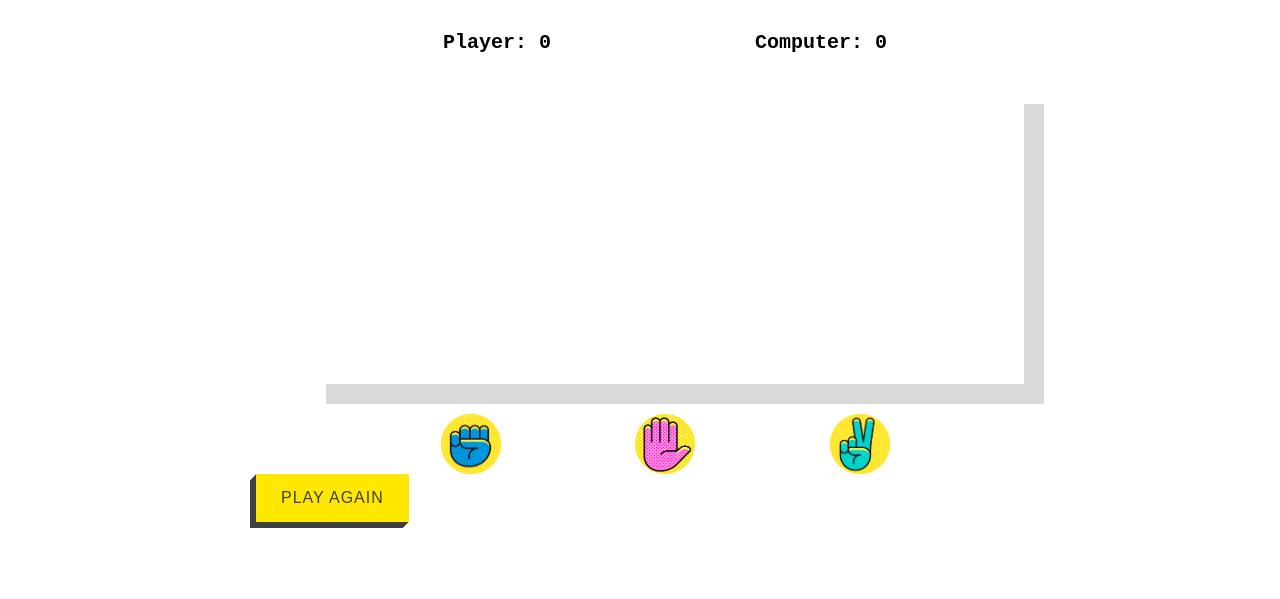
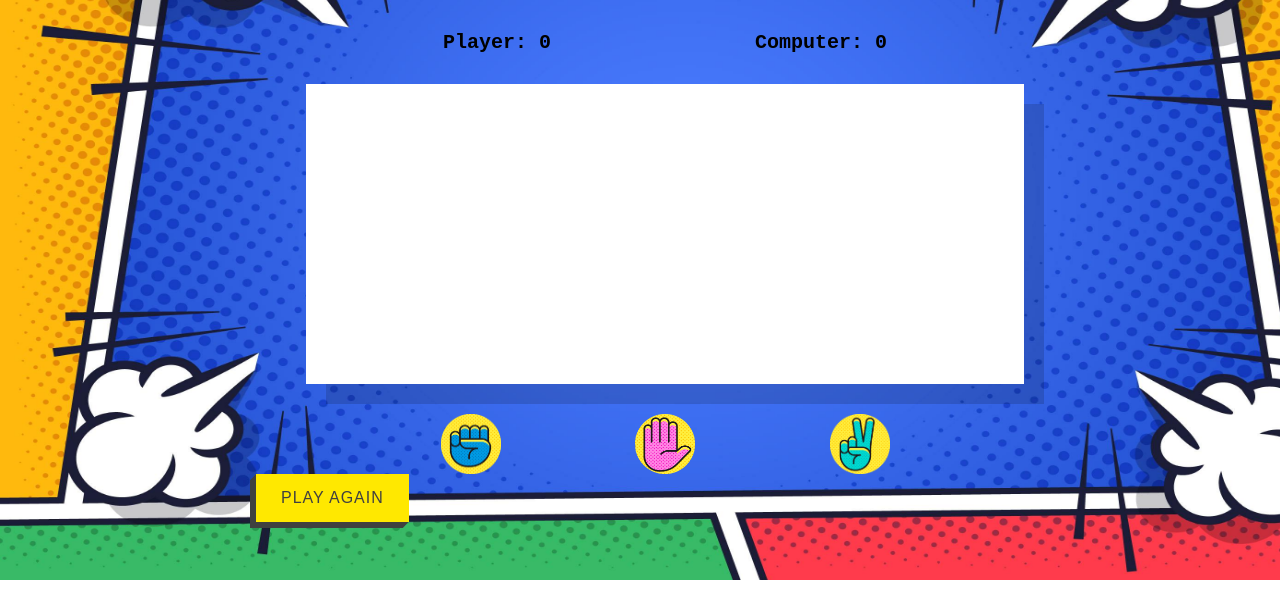
Before and after one commit to ae-perez/rockpaperscissors, a plain HTML site: page index.html in a window 1280 px wide. Shown: the part 201-800 px from the top of the page. Drawn offline with nearby package versions, Linux system fonts and the light colour scheme; the site is published under a folder, as on GitHub Pages, so addresses that start at the root find nothing.

Commit message:
july 19 changes

```diff
--- a/style.css
+++ b/style.css
@@ -1,5 +1,5 @@
 body {
-  background-image: url('/images/5449081.jpg');
+  background-image: url('5449081.jpg');
   background-repeat: no-repeat;
   background-size: 108% 108%;
   color: #5d5d5d;
```
Also changed, not shown: 5449081.jpg (renamed from images/5449081.jpg).
